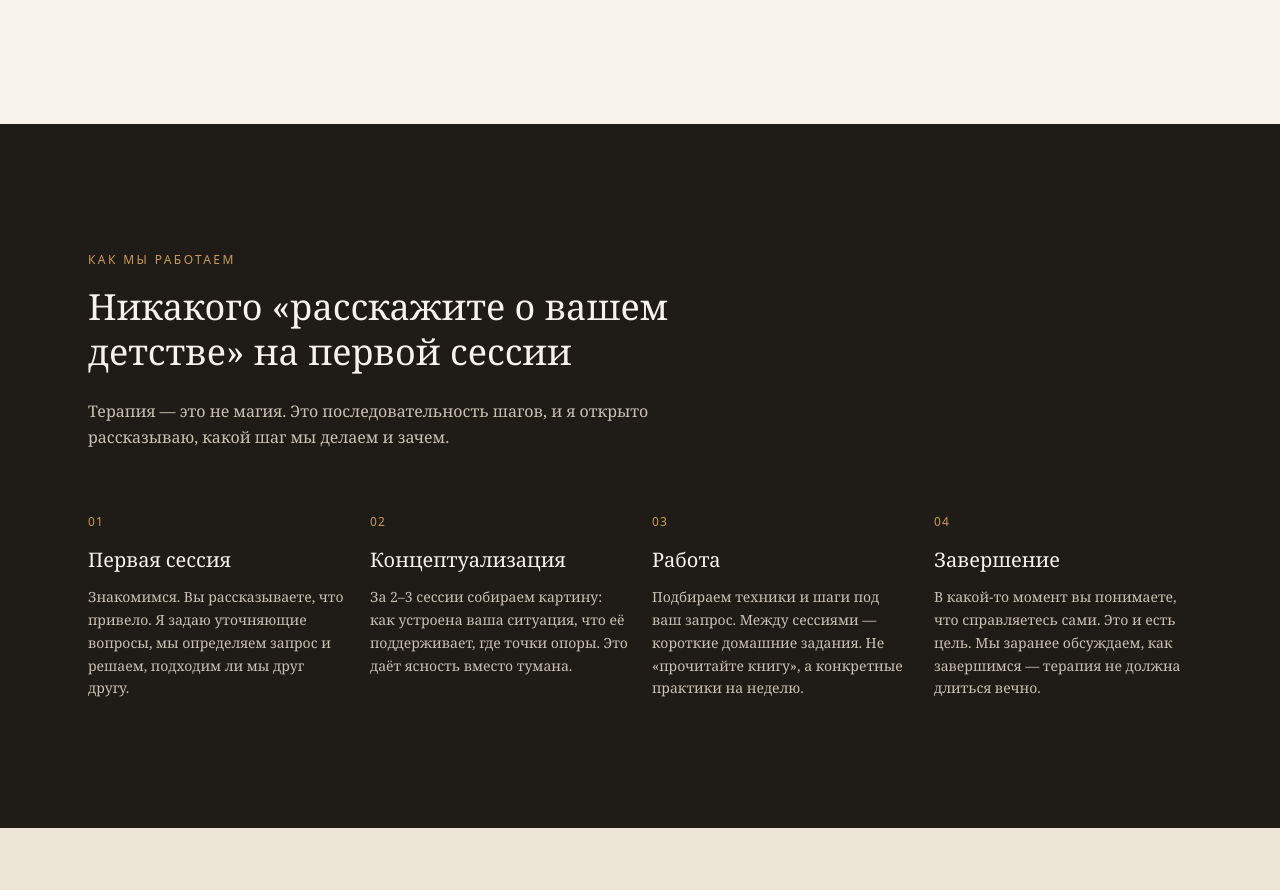
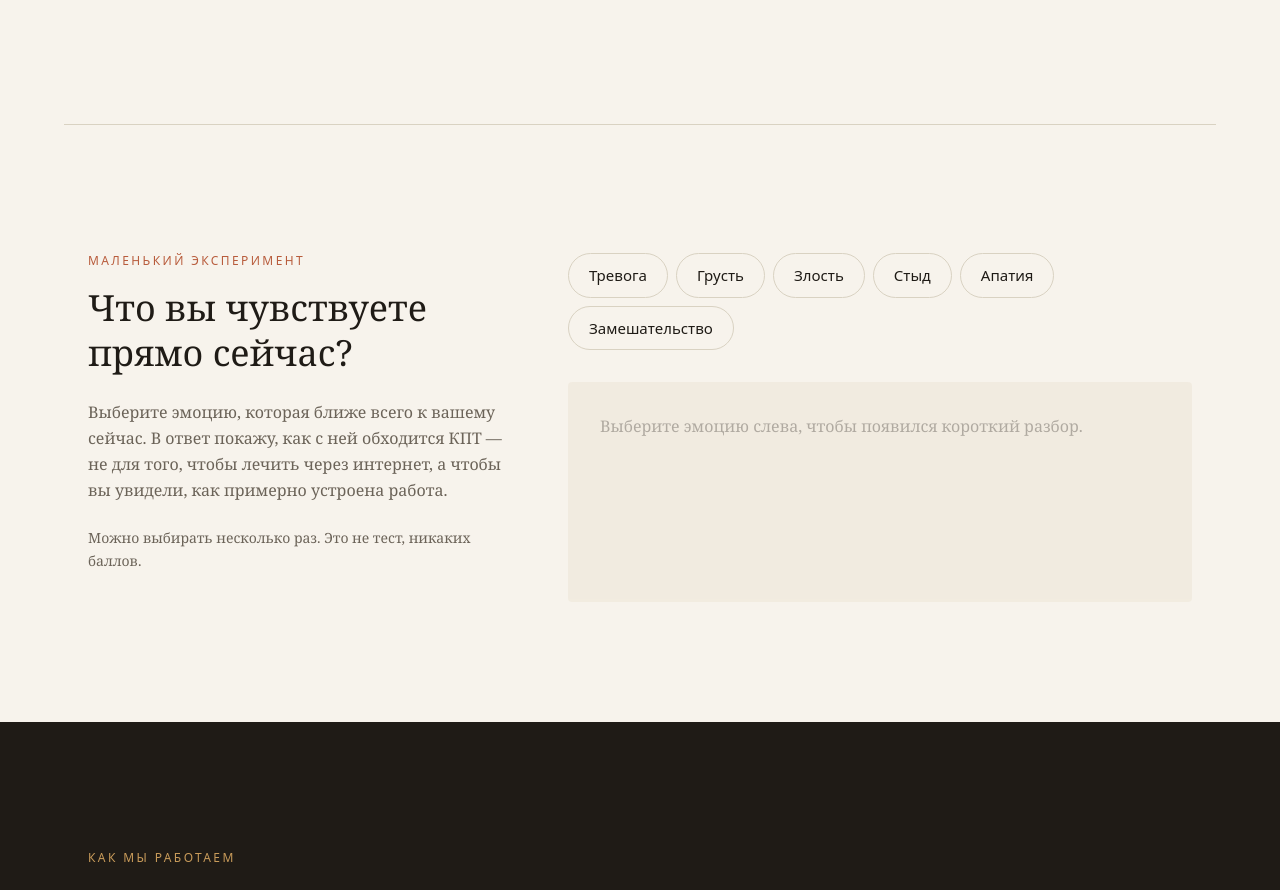
Before and after one commit to Timonrulezzz/psyshashkova, a Next.js app: page / in a window 1280 px wide. Shown: the part 3720-4610 px from the top of the page. Built offline with nearby package versions, Linux system fonts and the light colour scheme.

Commit message:
Главная: интерактив, EmotionCheck, накрутка чисел, hover-эффекты

```diff
--- /dev/null
+++ b/app/components/EmotionCheck.tsx
@@ -0,0 +1,124 @@
+'use client';
+
+import { useState } from 'react';
+import { C, serif, sans } from '@/app/lib/theme';
+
+type Emotion = {
+  key: string;
+  label: string;
+  description: string;
+  cbtNote: string;
+};
+
+const emotions: Emotion[] = [
+  {
+    key: 'anxiety',
+    label: 'Тревога',
+    description: 'Внутреннее напряжение, ожидание плохого, прокручивание сценариев.',
+    cbtNote: 'Тревога часто работает через катастрофизацию — мозг автоматически достраивает худший вариант. КПТ учит замечать эти автоматические мысли и проверять их: насколько вероятно то, что я представляю? Что было бы, если бы было правдой? Это не «успокоиться», а вернуть себе способность думать ясно.',
+  },
+  {
+    key: 'sadness',
+    label: 'Грусть',
+    description: 'Тяжесть, пустота, нежелание делать обычные вещи.',
+    cbtNote: 'Грусть часто сопровождается мыслью «так всегда будет» и сужением активности — человек перестаёт делать то, что раньше радовало, и от этого становится только тяжелее. В КПТ есть техника поведенческой активации: маленькие шаги в сторону того, что когда-то имело смысл, помогают вернуть энергию раньше, чем уйдёт сама грусть.',
+  },
+  {
+    key: 'anger',
+    label: 'Злость',
+    description: 'Раздражение, желание ответить резко, накопленное напряжение.',
+    cbtNote: 'Злость — это сигнал. Обычно за ней стоит нарушенная граница, обманутое ожидание, или несправедливость. В терапии мы не «избавляемся от злости», а учимся её слышать: о чём она? что вы пытаетесь защитить? как сказать об этом так, чтобы вас услышали?',
+  },
+  {
+    key: 'shame',
+    label: 'Стыд',
+    description: 'Желание спрятаться, ощущение «со мной что-то не так».',
+    cbtNote: 'Стыд отличается от вины: вина — «я сделал плохое», стыд — «я сам плохой». Стыд держится на убеждении, что если вас увидят настоящим, вас отвергнут. В терапии мы аккуратно проверяем это убеждение и работаем с самокритичным внутренним голосом, который часто принадлежит не вам, а тому, кто когда-то так с вами говорил.',
+  },
+  {
+    key: 'apathy',
+    label: 'Апатия',
+    description: 'Ничего не хочется. Ни плохо, ни хорошо. Просто никак.',
+    cbtNote: 'Апатия — не лень и не слабость. Это часто реакция на длительный стресс или выгорание: психика отключает «хотелки», чтобы не тратить ресурс. Здесь не работает «возьми себя в руки» — работает разбор, что именно вас истощило, и постепенное возвращение к маленьким, не требовательным действиям.',
+  },
+  {
+    key: 'confusion',
+    label: 'Замешательство',
+    description: 'Не понимаю, что я чувствую и почему. Внутри туман.',
+    cbtNote: 'Замешательство — это нормальное состояние, когда внутри одновременно несколько чувств, и они противоречат друг другу. В терапии первый шаг — просто их назвать. Не «всё сразу плохо», а «здесь злость, здесь страх, здесь обида». Когда чувства называются, они перестают давить как один большой комок.',
+  },
+];
+
+export default function EmotionCheck() {
+  const [selected, setSelected] = useState<Emotion | null>(null);
+
+  return (
+    <div className="grid md:grid-cols-12 gap-12 items-start">
+      <div className="md:col-span-5">
+        <p className="text-xs tracking-[0.2em] uppercase mb-4" style={{ ...sans, color: C.terracotta }}>
+          Маленький эксперимент
+        </p>
+        <h2 className="text-3xl md:text-4xl leading-tight font-normal mb-6" style={serif}>
+          Что вы чувствуете прямо сейчас?
+        </h2>
+        <p className="text-base leading-relaxed mb-6" style={{ color: C.inkSoft }}>
+          Выберите эмоцию, которая ближе всего к вашему сейчас. В ответ покажу, как с ней обходится КПТ — не для того, чтобы лечить через интернет, а чтобы вы увидели, как примерно устроена работа.
+        </p>
+        <p className="text-sm leading-relaxed" style={{ color: C.inkSoft }}>
+          Можно выбирать несколько раз. Это не тест, никаких баллов.
+        </p>
+      </div>
+
+      <div className="md:col-span-7">
+        <div className="flex flex-wrap gap-2 mb-6">
+          {emotions.map((e) => {
+            const active = selected?.key === e.key;
+            return (
+              <button
+                key={e.key}
+                onClick={() => setSelected(e)}
+                className="px-5 py-2.5 rounded-full text-[15px] border transition-all duration-300 hover:-translate-y-0.5"
+                style={{
+                  borderColor: active ? C.terracotta : C.line,
+                  backgroundColor: active ? C.terracotta : C.bg,
+                  color: active ? C.bg : C.ink,
+                  ...sans,
+                }}
+              >
+                {e.label}
+              </button>
+            );
+          })}
+        </div>
+
+        <div
+          className="rounded-sm p-8 transition-all duration-500"
+          style={{
+            backgroundColor: C.surface,
+            opacity: selected ? 1 : 0.5,
+            transform: selected ? 'translateY(0)' : 'translateY(8px)',
+            minHeight: 220,
+          }}
+        >
+          {selected ? (
+            <div>
+              <p className="text-xs tracking-widest uppercase mb-3" style={{ ...sans, color: C.terracotta }}>
+                {selected.label}
+              </p>
+              <p className="text-base leading-relaxed mb-5" style={{ color: C.ink, fontStyle: 'italic' }}>
+                {selected.description}
+              </p>
+              <p className="text-[15px] leading-relaxed" style={{ color: C.inkSoft }}>
+                {selected.cbtNote}
+              </p>
+            </div>
+          ) : (
+            <p className="text-base" style={{ color: C.inkSoft }}>
+              Выберите эмоцию слева, чтобы появился короткий разбор.
+            </p>
+          )}
+        </div>
+      </div>
+    </div>
+  );
+}
--- a/app/page.tsx
+++ b/app/page.tsx
@@ -8,6 +8,7 @@ import Footer from '@/app/components/Footer';
 import Eyebrow from '@/app/components/Eyebrow';
 import Reveal from '@/app/components/Reveal';
 import CountUp from '@/app/components/CountUp';
+import EmotionCheck from '@/app/components/EmotionCheck';
 
 const rotatingWords = ['понятно', 'спокойно', 'честно', 'по-настоящему'];
 
@@ -328,6 +329,13 @@ export default function Home() {
         </div>
       </section>
 
+{/* EMOTION CHECK */}
+      <section className="max-w-6xl mx-auto px-6 py-24 md:py-32 border-t" style={{ borderColor: C.line }}>
+        <Reveal>
+          <EmotionCheck />
+        </Reveal>
+      </section>
+
       {/* КАК МЫ РАБОТАЕМ */}
       <section style={{ backgroundColor: C.ink, color: C.bg }}>
         <div className="max-w-6xl mx-auto px-6 py-24 md:py-32">
```
